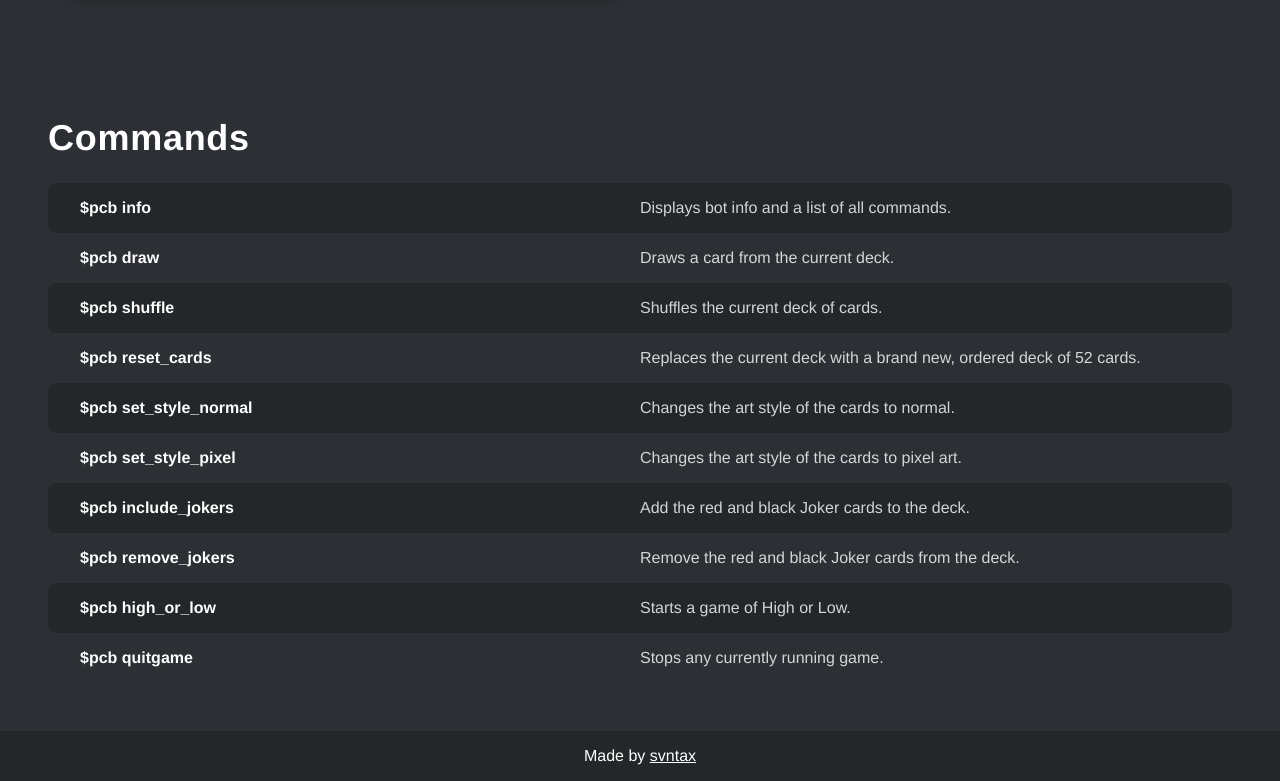
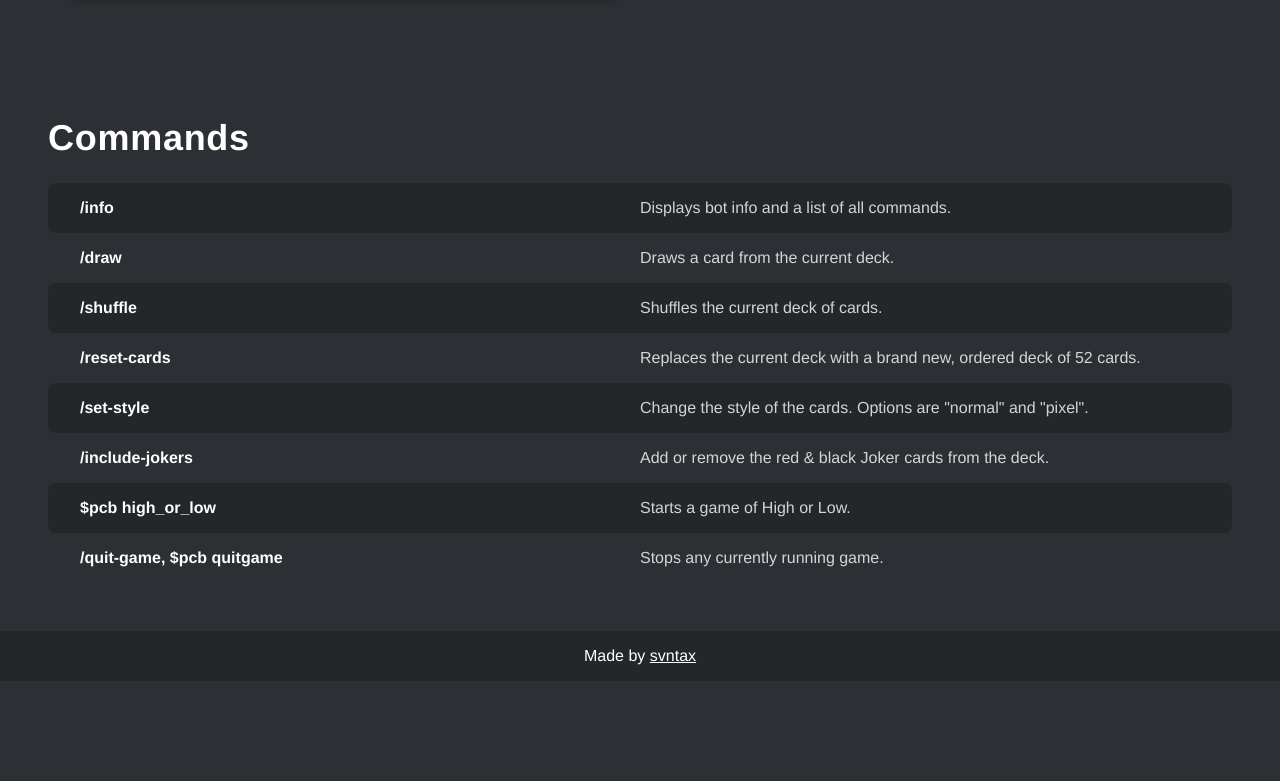
Before and after one commit to svntax/PlayingCardsBot, a plain HTML site: page public/index.html in a window 1280 px wide. Shown: the part 2272-3053 px from the top of the page. After the commit the page ends 2953 px from the top, so only its background shows below. Drawn offline with Linux system fonts and the light colour scheme.

Commit message:
Updated commands text with new slash commands.

```diff
--- a/public/index.html
+++ b/public/index.html
@@ -44,34 +44,28 @@
         <h1 class="section-header">Commands</h1>
         <div class="commands-list">
             <div class="row">
-                <span><strong>$pcb info</strong></span> <span>Displays bot info and a list of all commands.</span>
+                <span><strong>/info</strong></span> <span>Displays bot info and a list of all commands.</span>
             </div>
             <div class="row">
-                <span><strong>$pcb draw</strong></span> <span>Draws a card from the current deck.</span>
+                <span><strong>/draw</strong></span> <span>Draws a card from the current deck.</span>
             </div>
             <div class="row">
-                <span><strong>$pcb shuffle</strong></span> <span>Shuffles the current deck of cards.</span>
+                <span><strong>/shuffle</strong></span> <span>Shuffles the current deck of cards.</span>
             </div>
             <div class="row">
-                <span><strong>$pcb reset_cards</strong></span> <span>Replaces the current deck with a brand new, ordered deck of 52 cards.</span>
+                <span><strong>/reset-cards</strong></span> <span>Replaces the current deck with a brand new, ordered deck of 52 cards.</span>
             </div>
             <div class="row">
-                <span><strong>$pcb set_style_normal</strong></span> <span>Changes the art style of the cards to normal.</span>
+                <span><strong>/set-style</strong></span> <span>Change the style of the cards. Options are "normal" and "pixel".</span>
             </div>
             <div class="row">
-                <span><strong>$pcb set_style_pixel</strong></span> <span>Changes the art style of the cards to pixel art.</span>
-            </div>
-            <div class="row">
-                <span><strong>$pcb include_jokers</strong></span> <span>Add the red and black Joker cards to the deck.</span>
-            </div>
-            <div class="row">
-                <span><strong>$pcb remove_jokers</strong></span> <span>Remove the red and black Joker cards from the deck.</span>
+                <span><strong>/include-jokers</strong></span> <span>Add or remove the red & black Joker cards from the deck.</span>
             </div>
             <div class="row">
                 <span><strong>$pcb high_or_low</strong></span> <span>Starts a game of High or Low.</span>
             </div>
             <div class="row">
-                <span><strong>$pcb quitgame</strong></span> <span>Stops any currently running game.</span>
+                <span><strong>/quit-game, $pcb quitgame</strong></span> <span>Stops any currently running game.</span>
             </div>
         </div>
     </section>
```
Also changed, not shown: 1 other file.
